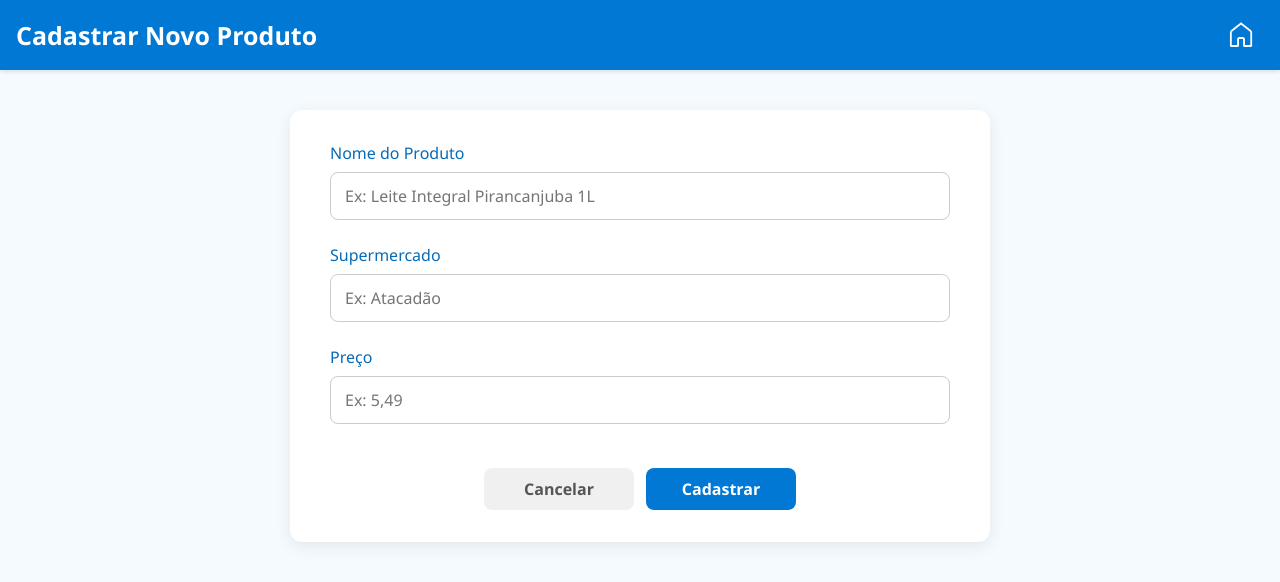
After one commit to GiovanniDaldegan/Projeto-TP2, a Flask app: page /cadastro in a window 1280 px wide. The commit adds this page. Shown: the top 582 px of the page. Run offline with Flask 3, Linux system fonts and the light colour scheme; parts of the project's set-up code (start-up, migrations or seed data) failed here and were passed over; some libraries are stand-ins or nearby versions.

Commit message:
Tela de Login e Cadastro de Produto

```diff
--- a/aplicação/app.py
+++ b/aplicação/app.py
@@ -47,6 +47,16 @@ def create_app():
     def index():
         return render_template("index.html")
 
+    # rota para a tela de login
+    @app.route("/login")
+    def login():
+        return render_template("login.html")
+
+    # rota para tela de cadastro
+    @app.route("/cadastro")
+    def create_product():
+        return render_template("create_product.html")
+
     return app
 
 
--- /dev/null
+++ b/aplicação/static/create_product.css
@@ -0,0 +1,6 @@
+body {
+    background-color: #F5FAFF;
+    color: #1A1A1A;
+    font-family: 'Segoe UI', Tahoma, Geneva, Verdana, sans-serif;
+    margin: 0;
+}
--- a/aplicação/static/style.css
+++ b/aplicação/static/style.css
@@ -12,6 +12,12 @@ body {
     background-color: #F5FAFF;
     color: #1A1A1A;
 }
+
+a {
+  text-decoration: none;
+  color: inherit;
+}
+
 
 /*==================================================
 |             ESTILIZAÇÃO DO CABEÇALHO             |
@@ -811,3 +817,163 @@ body.list-open {
 .btn-adicionar-lista:hover {
     background-color: #d0d3d6;
 }
+
+/*=====================================================
+|          ESTILIZAÇÃO DA TELA DE LOGIN               |
+=====================================================*/
+
+/* Formulário */
+.login-container {
+    background-color: #ffffff;
+    padding: 40px;
+    border-radius: 12px;
+    box-shadow: 0 4px 20px rgba(0, 0, 0, 0.1);
+    width: 100%;
+    max-width: 500px;
+    text-align: center;
+}
+
+/* Icon do Usuário*/
+.login-container .user-icon {
+    width: 80px;
+    height: 80px;
+    margin-bottom: 20px;
+    object-fit: cover;
+}
+
+/*Inputs*/
+.login-container input {
+    width: 80%;
+    padding: 8px 10px;
+    border: 1.5px solid #ccc;
+    border-radius: 8px;
+    font-size: 16px;
+    margin-bottom: 16px;
+    transition: border-color 0.3s;
+}
+
+.login-container input:focus {
+    border-color: #0078d4;
+    outline: none;
+}
+
+/* Botão de login (Entrar) */
+.btn-login {
+    width: 80%;
+    padding: 10px;
+    background-color: #0078d4;
+    color: white;
+    border: none;
+    border-radius: 8px;
+    font-size: 16px;
+    font-weight: 600;
+    cursor: pointer;
+    transition: background-color 0.3s;
+    margin-top: 10px;
+}
+
+.btn-login:hover {
+    background-color: #005a9e;
+}
+
+/*======================================================
+|        ESTILIZAÇÃO DA TELA DE CADASTRO DE PRODUTOS    |
+=======================================================*/
+.creation-header {
+    display: flex;
+    justify-content: space-between;
+    align-items: center;
+    padding: 12px 16px;
+    background-color: #0078d4;
+    color: #ffffff;
+    box-shadow: 0 2px 4px rgba(0, 0, 0, 0.1);
+}
+
+.creation-header h1 {
+    font-size: 25px;
+    font-weight: 600;
+    margin: 0;
+    color: #ffffff;
+}
+
+.btn-home {
+    display: flex;
+    align-items: center;
+    justify-content: center;
+    padding: 8px;
+    border-radius: 50%;
+    transition: background-color 0.2s;
+}
+
+.btn-home:hover {
+    background-color: rgba(255, 255, 255, 0.15);
+}
+
+.btn-home img {
+    width: 30px;
+    height: 30px;
+}
+
+.form-container {
+    max-width: 700px;
+    margin: 40px auto;
+    padding: 32px 40px;
+    background-color: #ffffff;
+    border-radius: 12px;
+    box-shadow: 0 4px 16px rgba(0, 0, 0, 0.08);
+}
+
+.form-group {
+    margin-bottom: 24px;
+}
+
+.form-group label {
+    display: block;
+    font-size: 16px;
+    font-weight: 500;
+    margin-bottom: 8px;
+    color: #066bb8;
+}
+
+.form-group input {
+    width: 100%;
+    padding: 12px 14px;
+    font-size: 16px;
+    border: 1.5px solid #ccc;
+    border-radius: 8px;
+    box-sizing: border-box;
+    transition: border-color 0.3s;
+}
+
+.form-group input:focus {
+    border-color: #0078d4;
+    outline: none;
+}
+
+.form-buttons {
+    display: flex;
+    justify-content: center;
+    gap: 12px;
+    margin-top: 20px;
+    padding-top: 20px;
+}
+
+.form-buttons .btn-cancel {
+    text-decoration: none;
+    display: flex;
+    justify-content: center;
+    width: 100%;
+    max-width: 150px;
+    height: 100%;
+    max-height: 150px;
+}
+
+.form-buttons .btn-save{
+    text-decoration: none;
+    display: flex;
+    justify-content: center;
+    width: 100%;
+    max-width: 150px;
+    height: 100%;
+    max-height: 150px;
+}
--- /dev/null
+++ b/aplicação/templates/create_product.html
@@ -0,0 +1,49 @@
+<!DOCTYPE html>
+<html lang="pt-br">
+<head>
+    <meta charset="UTF-8">
+    <meta name="viewport" content="width=device-width, initial-scale=1.0">
+    <title>Cadastro</title>
+
+    <script src="https://cdnjs.cloudflare.com/ajax/libs/socket.io/4.0.1/socket.io.js" integrity="sha512-q/dWJ3kcmjBLU4Qc47E4A9kTB4m3wuTY7vkFJDTZKjTs8jhyGQnaUrxa0Ytd0ssMZhbNua9hE+E7Qv1j+DyZwA==" crossorigin="anonymous"></script>
+
+    <link rel="stylesheet" href="{{ url_for('static', filename='style.css') }}">
+    <link rel="stylesheet" href="{{ url_for('static', filename='create_product.css') }}">
+</head>
+<body>
+
+    <header class="creation-header">
+        <h1>Cadastrar Novo Produto</h1>
+        <a href="{{ url_for('index') }}" class="btn-home" title="Voltar para a página inicial">
+            <img src="{{ url_for('static', filename='img/home.png') }}" alt="Página Inicial">
+        </a>
+    </header>
+
+    <main>
+        <div class="form-container">
+            <form action="{{ url_for('create_product') }}" method="post">
+                <div class="form-group">
+                    <label for="product_name">Nome do Produto</label>
+                    <input type="text" id="product_name" name="product_name" placeholder="Ex: Leite Integral Pirancanjuba 1L" required>
+                </div>
+
+                <div class="form-group">
+                    <label for="supermarket">Supermercado</label>
+                    <input type="text" id="supermarket" name="supermarket" placeholder="Ex: Atacadão" required>
+                </div>
+
+                <div class="form-group">
+                    <label for="price">Preço</label>
+                    <input type="number" step="0.01" id="price" name="price" placeholder="Ex: 5,49" required>
+                </div>
+
+                <div class="form-buttons">
+                    <a href="{{ url_for('index') }}" class="btn-cancel">Cancelar</a>
+                    <button type="submit" class="btn-save">Cadastrar</button>
+                </div>
+            </form>
+        </div>
+    </main>
+
+</body>
+</html>
```
Also changed, not shown: aplicação/static/login.css (added, +8 -0 lines), aplicação/templates/index.html (+4 -3 lines), aplicação/templates/login.html (added, +33 -0 lines), aplicação/static/img/home.png (added), aplicação/static/img/user_login.png (added).
